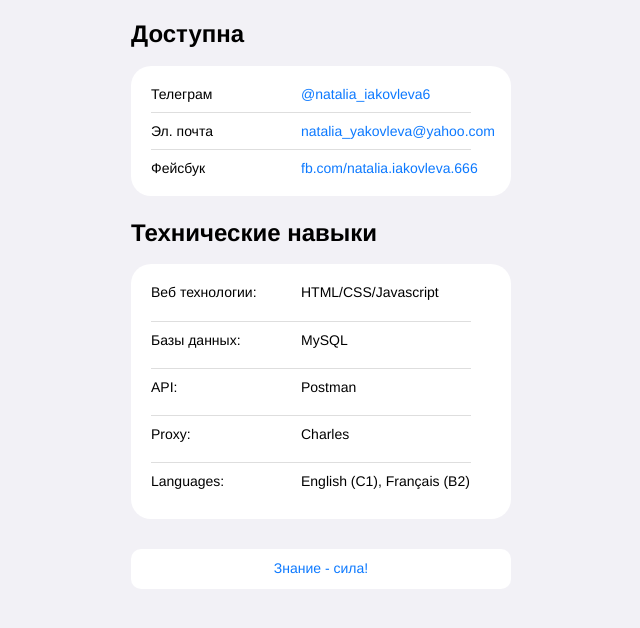
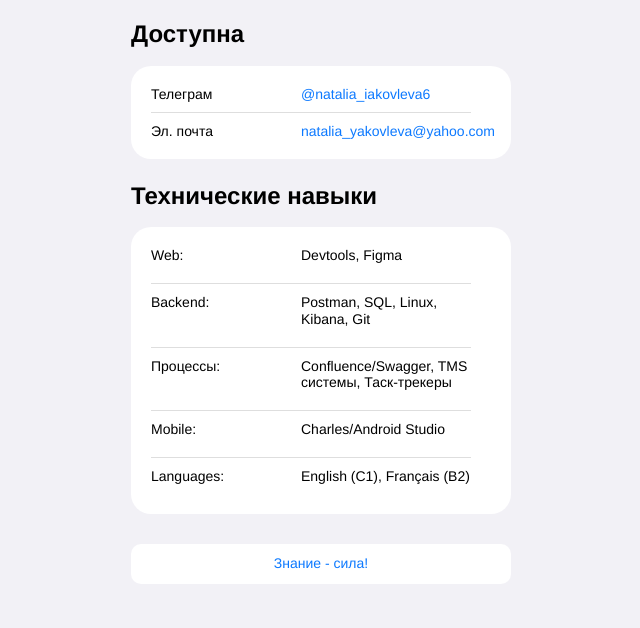
Before and after one commit to NataliaIakovleva-QA/NataliaIakovleva-QA.github.io, a plain HTML site: page index.html in a window 1280 px wide. Shown: the part 158-786 px from the top of the page, without its empty margins (319-959 px from the left). Drawn offline with Linux system fonts and the light colour scheme.

Commit message:
general update

```diff
--- a/index.html
+++ b/index.html
@@ -52,32 +52,27 @@
               >natalia_yakovleva@yahoo.com</a
             >
           </li>
-          <li class="links__link">
-            <p class="links__title">Фейсбук</p>
-            <a class="linsk__link" href="@natalia.iakovleva.666"
-              >fb.com/natalia.iakovleva.666</a
-            >
-          </li>
+
         </ul>
       </section>
       <section class="links">
         <h2 class="links__header">Технические навыки</h2>
         <ul class="links__container">
           <li class="links__link">
-            <p class="links__title">Веб технологии:</p>
-            <p class="links__link">HTML/CSS/Javascript</p>
+            <p class="links__title">Web:</p>
+            <p class="links__link">Devtools, Figma</p>
           </li>
           <li class="links__link">
-            <p class="links__title">Базы данных:</p>
-            <p class="links__link">MySQL</p>
+            <p class="links__title">Backend:</p>
+            <p class="links__link">Postman, SQL, Linux, Kibana, Git</p>
           </li>
           <li class="links__link">
-            <p class="links__title">API:</p>
-            <p class="links__link">Postman</p>
+            <p class="links__title">Процессы:</p>
+            <p class="links__link">Confluence/Swagger, TMS системы, Таск-трекеры</p>
           </li>
           <li class="links__link">
-            <p class="links__title">Proxy:</p>
-            <p class="links__link">Charles</p>
+            <p class="links__title">Mobile:</p>
+            <p class="links__link">Charles/Android Studio</p>
           </li>
           </li>
           <li class="links__link">
```
